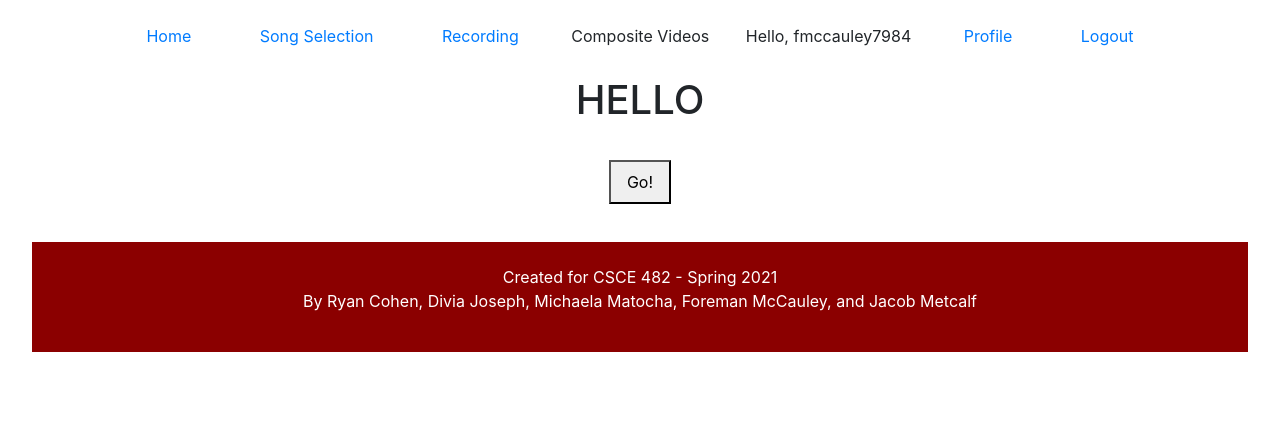
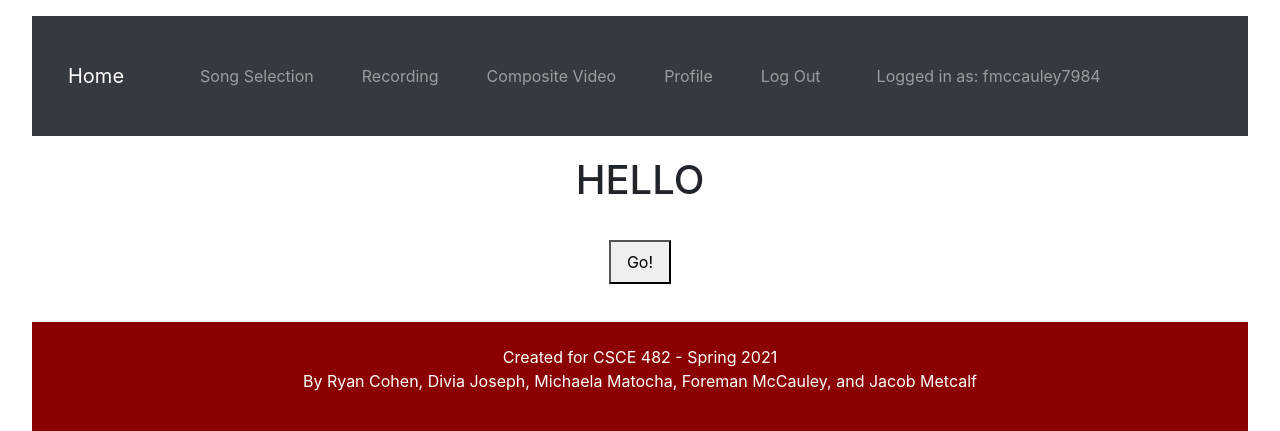
Before and after one commit to foremanmccauley/Karaoke_Capstone, a Django app: page /composite in a window 1280 px wide. Shown: the top 431 px of the page. Run offline with Django 3.2, Linux system fonts and the light colour scheme; a user stored in the database is signed in.

Commit message:
change navbar to standard bootstrap navbar

```diff
--- a/karaoke/karaoke/templates/navbar.html
+++ b/karaoke/karaoke/templates/navbar.html
@@ -1,24 +1,46 @@
-<div>
-    {% url 'index' as index_url %}
-    <span>{% if request.path == index_url %} Home {% else %} <a href="{% url 'index' %}"> Home</a>{% endif %}</span>
-
-
-    {% url 'songselection' as songselection_url %}
-    <span>{% if request.path == songselection_url %} Song Selection {% else %}<a href="{% url 'songselection' %}"> Song Selection</a>{% endif %}</span>
-
-    {% if request.user.is_authenticated %}
-        {% url 'recording' as recording_url %}
-        <span>{% if request.path == recording_url %} Recording {% else %}<a href="{% url 'recording' %}"> Recording</a>{% endif %}</span>
-        {% url 'composite' as composite_url %}
-        <span>{% if request.path == composite_url %} Composite Videos{% else %}<a href="{% url 'composite' %}"> Composite Videos</a>{% endif %}</span>
-        <span> Hello, {{request.user}}</span>
-        {% url 'profile' as profile_url %}
-        <span>{% if request.path == profile_url %} Profile {% else %}<a href="{% url 'profile' %}"> Profile</a>{% endif %}</span>
-        <span><a href="{% url 'logoutuser' %}">Logout</a></span>
-    {% else %}
-        {% url 'register' as register_url %}
-        <span>{% if request.path == register_url %} Sign Up {% else %}<a href="{% url 'register' %}"> Sign Up</a>{% endif %}</span>
-        {% url 'login' as login_url %}
-        <span>{% if request.path == login_url %} Log In {% else %}<a href="{% url 'loginpage' %}"> Log In</a>{% endif %}</span>
-    {% endif %}
-</div>
+<nav class="navbar navbar-expand-lg navbar-dark bg-dark">
+  <a class="navbar-brand" href='{% url 'index' %}'>Home</a>
+  <button class="navbar-toggler" type="button" data-toggle="collapse" data-target="#navbarText" aria-controls="navbarText" aria-expanded="false" aria-label="Toggle navigation">
+    <span class="navbar-toggler-icon"></span>
+  </button>
+  <div class="collapse navbar-collapse" id="navbarText">
+    <ul class="navbar-nav mr-auto">
+      {% if user.is_authenticated %}
+      <ul class="navbar-nav">
+        <li class="nav-item">
+          <a class="nav-link" href='{% url 'songselection' %}'>Song Selection</a>
+        </li>
+        <li class="nav-item">
+          <a class="nav-link" href='{% url 'recording' %}'>Recording</a>
+        </li>
+        <li class="nav-item">
+          <a class="nav-link" href='{% url 'composite' %}'>Composite Video</a>
+        </li>
+        <li class="nav-item">
+          <a class="nav-link" href='{% url 'profile' %}'>Profile</a>
+        </li>
+        <li class="nav-item">
+          <a class="nav-link" href='{% url 'logoutuser' %}'>Log Out</a>
+        </li>
+        <li class="nav-item">
+          <span class="navbar-text">
+            Logged in as: {{request.user}}
+          </span>
+        </li>
+      </ul>
+      {% else %}
+      <ul class="navbar-nav">
+        <li class="nav-item">
+          <a class="nav-link" href='{% url 'songselection' %}'>Song Selection</a>
+        </li>
+        <li class="nav-item">
+          <a class="nav-link" href='{% url 'register' %}'>Sign Up</a>
+        </li>
+        <li class="nav-item">
+          <a class="nav-link" href='{% url 'loginpage' %}'>Log In</a>
+        </li>
+      </ul>
+      {% endif %}
+    </ul>
+  </div>
+</nav>
```
